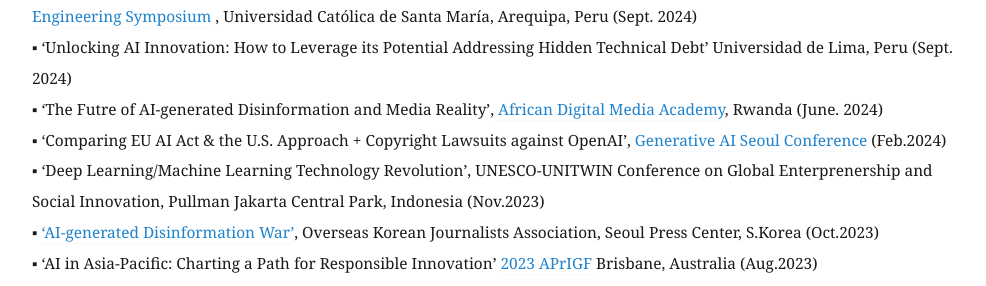
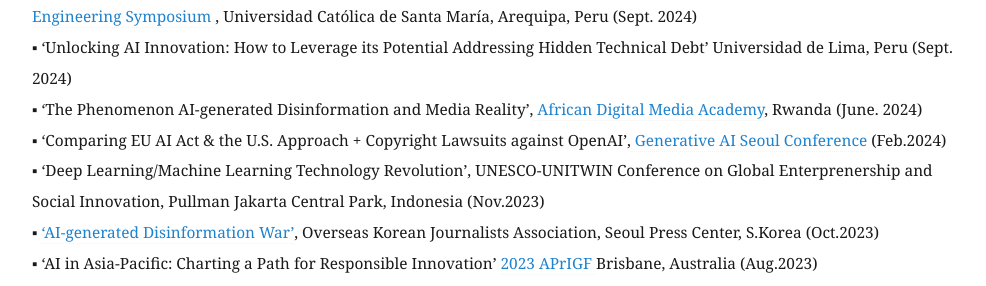
Before and after one commit to eunchangchoi/eunchangchoi.github.io, a Jekyll site: the page built from index.md, in a window 1280 px wide and 900 px high, scrolled down 5170 px. Shown: the part 161-447 px from the top of the window, without its empty margins (68-1054 px from the left). Built offline with Jekyll 4.4.1, drawn with Linux system fonts in a browser that asks for light colours; some of the changed text lies outside the part shown.

Commit message:
Update index.md

```diff
--- a/index.md
+++ b/index.md
@@ -105,7 +105,7 @@
  <strong> CONFERENCES, TALKS, & PRESENTATIONS </strong> <br>
 ▪ ‘Global AI Governance Frameworks for Safety: What Latin America Needs to Prepare?’, <a href="https://www2.ucsm.edu.pe/JINIS2024/"> The 31st International Systems Engineering Symposium </a>, Universidad Católica de Santa María, Arequipa, Peru (Sept. 2024) <br>
 ▪ ‘Unlocking AI Innovation: How to Leverage its Potential Addressing Hidden Technical Debt’ Universidad de Lima, Peru (Sept. 2024) <br>
-▪ ‘The Futre of AI-generated Disinformation and Media Reality’,<a href="https://www.rwandaadma.com"> African Digital Media Academy</a>, Rwanda (June. 2024)<br>
+▪ ‘The Phenomenon AI-generated Disinformation and Media Reality’,<a href="https://www.rwandaadma.com"> African Digital Media Academy</a>, Rwanda (June. 2024)<br>
 ▪ ‘Comparing EU AI Act & the U.S. Approach + Copyright Lawsuits against OpenAI’,<a href="https://generativeai.kr/program/"> Generative AI Seoul Conference</a> (Feb.2024)<br>
 ▪ ‘Deep Learning/Machine Learning Technology Revolution’, UNESCO-UNITWIN Conference on Global Enterprenership and Social Innovation, Pullman Jakarta Central Park, Indonesia (Nov.2023) <br>
 ▪ <a href="https://www.francezone.com/xe/hanweeklynews/2348404"> ‘AI-generated Disinformation War’</a>, Overseas Korean Journalists Association, Seoul Press Center, S.Korea (Oct.2023) <br>
```
Also changed, not shown: other parts of index.md (+1 -1 lines).
